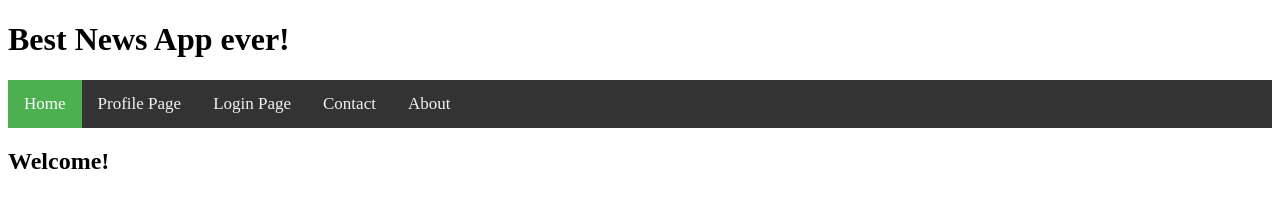
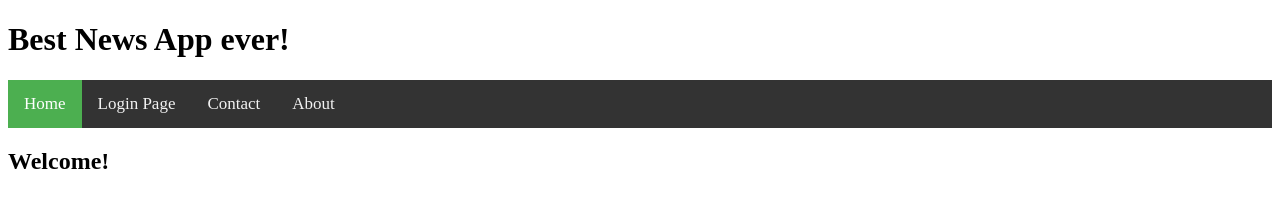
Before and after one commit to phencharaudthach/NewApiTeamProject, a website: page public/index.html in a window 1280 px wide. Drawn offline with Linux system fonts and the light colour scheme.

Commit message:
changes for user settings

```diff
--- a/public/index.html
+++ b/public/index.html
@@ -11,7 +11,6 @@
     <h1>Best News App ever!</h1>
     <div class="topnav">
         <a class="active" href="./index.html">Home</a>
-        <a href="./profilepage/profile.html">Profile Page</a>
         <a href="./login/login.html">Login Page</a>
         <a href="#contact">Contact</a>
         <a href="#about">About</a>
```
